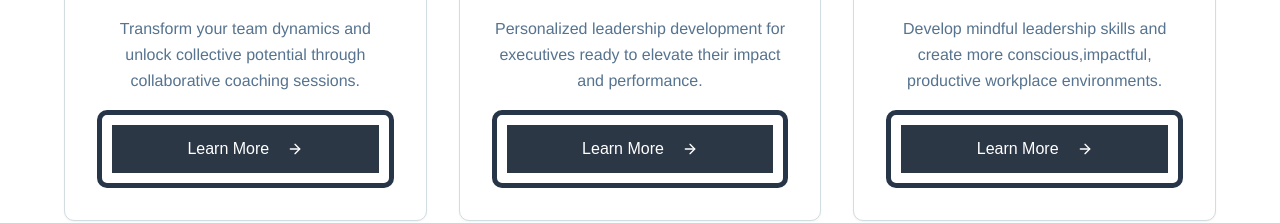
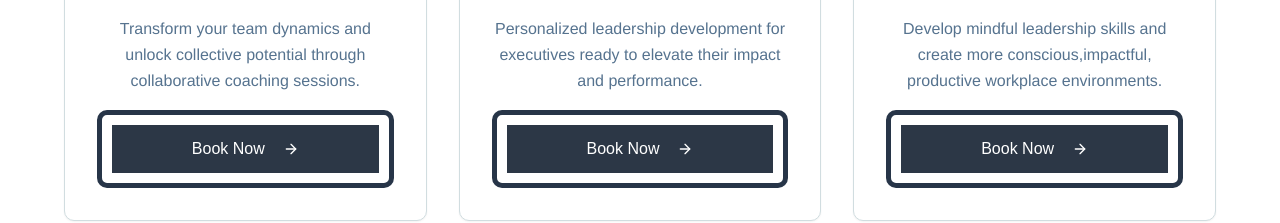
Before and after one commit to badalkr2004/infinite-change, a Next.js app: page / in a window 1280 px wide. Shown: the part 1300-1523 px from the top of the page. Built offline with nearby package versions, Linux system fonts and the light colour scheme.

Commit message:
change learn more to book now

```diff
--- a/src/app/corporate-services/page.tsx
+++ b/src/app/corporate-services/page.tsx
@@ -215,7 +215,7 @@ const CorporateServices = () => {
                       variant="ghost"
                       className="w-full text-primary hover:bg-[#DC842E] hover:text-white group-hover:bg-[#DC842E] group-hover:text-white transition-colors"
                     >
-                      Learn More
+                      Book Now
                     </Button>
                   </CardContent>
                 </Card>
--- a/src/app/page.tsx
+++ b/src/app/page.tsx
@@ -169,7 +169,7 @@ const Index = () => {
                       {service.description}
                     </p>
                     <Button>
-                      Learn More <ArrowRight className="ml-2 h-4 w-4" />
+                      Book Now <ArrowRight className="ml-2 h-4 w-4" />
                     </Button>
                   </CardContent>
                 </Card>
```
